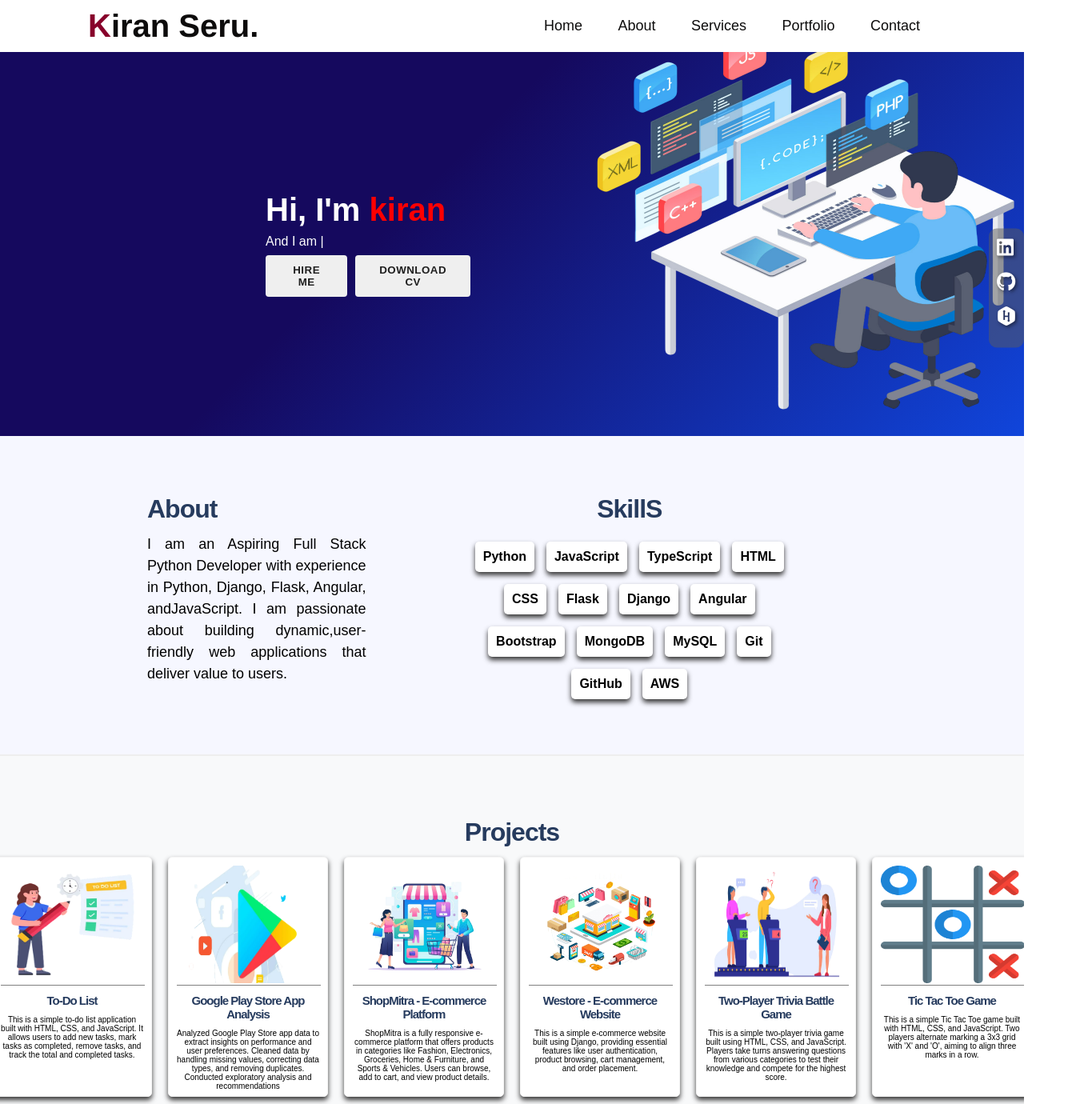
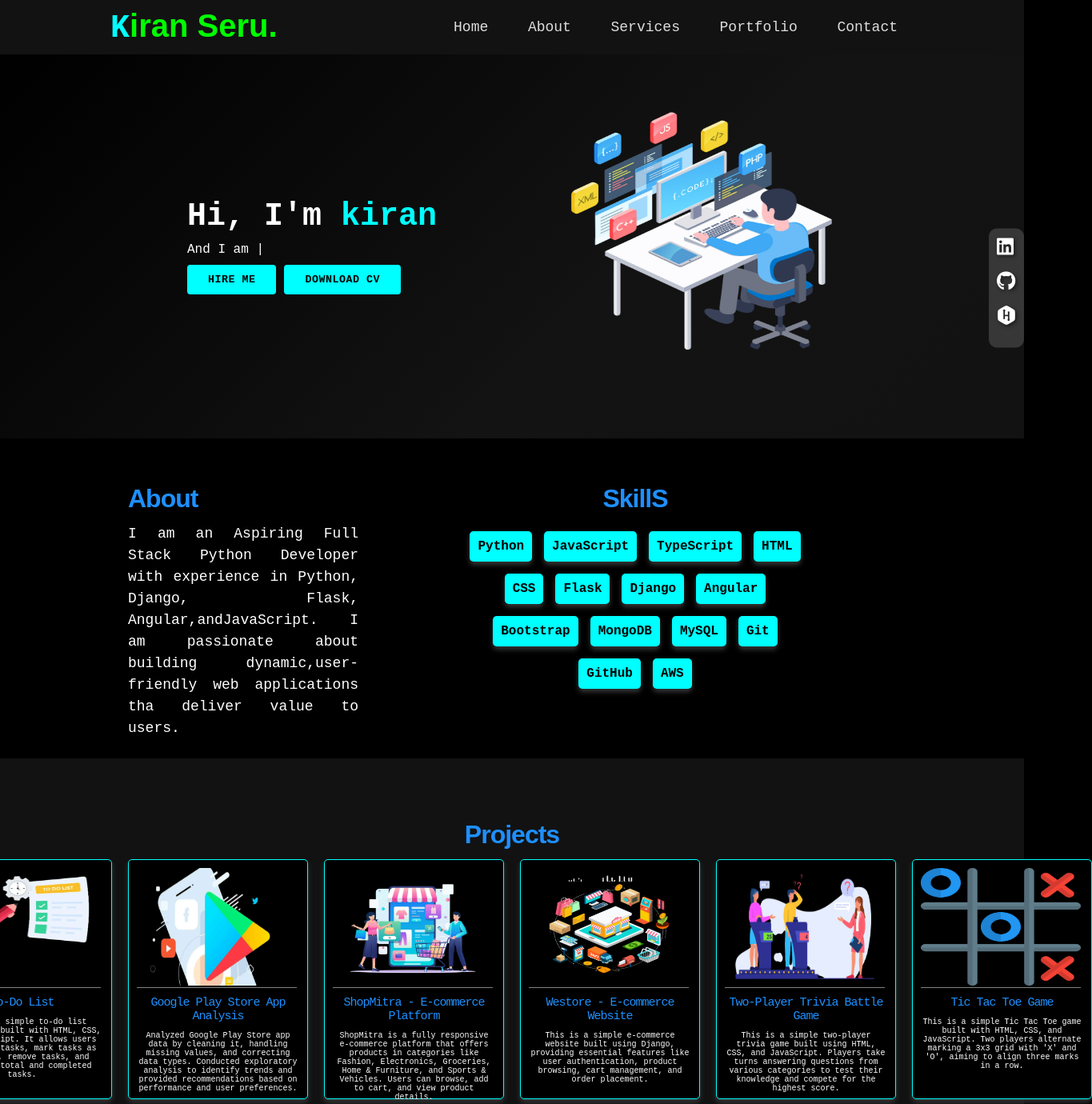
Before and after one commit to kiranS-2506/portfolio, a plain HTML site: page index.html in a window 1280 px wide. Shown: the top 1380 px of the page at 80% size, 1365 px wide, since content can reach past the window. Drawn offline with nearby package versions, Linux system fonts and the light colour scheme.

Commit message:
ColorsUpdate

```diff
--- a/index.html
+++ b/index.html
@@ -5,6 +5,7 @@
     <meta charset="UTF-8">
     <meta name="viewport" content="width=device-width, initial-scale=1.0">
     <title>Document</title>
+    <link href="https://fonts.googleapis.com/css2?family=Montserrat:wght@700&family=Open+Sans:wght@300;400&display=swap" rel="stylesheet">
     <link rel="stylesheet" href="https://cdnjs.cloudflare.com/ajax/libs/font-awesome/6.7.2/css/all.min.css">
     <link rel="stylesheet" href="style.css">
 
@@ -92,9 +93,7 @@
             <div class="about-section">
                 <div class="about-me">
                     <h2 class="headings">About</h2>
-                    <p>I am an Aspiring Full Stack Python Developer with experience in Python, Django, Flask, Angular,
-                        andJavaScript. I am passionate about building dynamic,user-friendly web applications that
-                        deliver value to users.</p>
+                    <p>I am an Aspiring Full Stack Python Developer with experience in Python, Django, Flask, Angular,andJavaScript. I am passionate about building dynamic,user-friendly web applications tha deliver value to users.</p>
                 </div>
 
                 <div class="skills section-content" id="skills">
@@ -169,33 +168,33 @@
             <div class="project">
                 <div class="mywork">
                     <img src="./images/Todo-Photoroom.png" alt="playstore" class="proj-img">
-                    <div class="icons"><a href=""><i class="fa-brands fa-github proj-icons"></i></a><a href=""><i class="fa-solid fa-eye proj-icons"></i></a></div>
+                    <div class="icons"><a href="https://github.com/kiranS-2506/TOdo"><i class="fa-brands fa-github proj-icons"></i></a><a href="#"><i class="fa-solid fa-eye proj-icons"></i></a></div>
                     <p class="proj-head">To-Do List</p>
                     <p>This is a simple to-do list application built with HTML, CSS, and JavaScript. It allows users to add new tasks, mark tasks as completed, remove tasks, and track the total and completed tasks.</p>
 
                 </div>
                 <div class="mywork">
                     <img src="./images/playstore2-Photoroom.png" alt="playstore" class="proj-img">
-                    <div class="icons"><a href=""><i class="fa-brands fa-github proj-icons"></i></a><a href=""><i class="fa-solid fa-eye proj-icons"></i></a></div>
+                    <div class="icons"><a href="https://github.com/kiranS-2506/python" target="_blank"><i class="fa-brands fa-github proj-icons"></i></a><a href="#"><i class="fa-solid fa-eye proj-icons"></i></a></div>
                     <p class="proj-head">Google Play Store App Analysis</p>
-                    <p>Analyzed Google Play Store app data to extract insights on performance and user preferences. Cleaned data by handling missing values, correcting data types, and removing duplicates. Conducted exploratory analysis and recommendations</p>
+                    <p>Analyzed Google Play Store app data by cleaning it, handling missing values, and correcting data types. Conducted exploratory analysis to identify trends and provided recommendations based on performance and user preferences.</p>
                 </div>
                 <div class="mywork">
                         <img src="./images/shopmitra-Photoroom.png" alt="playstore" class="proj-img">
-                        <div class="icons"><a href=""><i class="fa-brands fa-github proj-icons"></i></a><a href=""><i class="fa-solid fa-eye proj-icons"></i></a></div>
+                        <div class="icons"><a href="https://github.com/kiranS-2506/ShopMitra-project" target="_blank"><i class="fa-brands fa-github proj-icons"></i></a><a href="https://shopmitra.netlify.app/" target="_blank"><i class="fa-solid fa-eye proj-icons"></i></a></div>
                         <p class="proj-head">ShopMitra - E-commerce Platform</p>
                         <p>ShopMitra is a fully responsive e-commerce platform that offers products in categories like Fashion, Electronics, Groceries, Home & Furniture, and Sports & Vehicles. Users can browse, add to cart, and view product details.</p>
 
                 </div>
                 <div class="mywork">
                     <img src="./images/ecommerce-Westore-Photoroom.png" alt="playstore" class="proj-img">
-                    <div class="icons"><a href=""><i class="fa-brands fa-github proj-icons"></i></a><a href=""><i class="fa-solid fa-eye proj-icons"></i></a></div>
+                    <div class="icons"><a href="https://github.com/kiranS-2506/Django_project" target="_blank"><i class="fa-brands fa-github proj-icons"></i></a><a href="https://kiran2506.pythonanywhere.com/" target="_blank"><i class="fa-solid fa-eye proj-icons"></i></a></div>
                     <p class="proj-head">Westore - E-commerce Website</p>
                     <p>This is a simple e-commerce website built using Django, providing essential features like user authentication, product browsing, cart management, and order placement.</p>
                 </div>
                 <div class="mywork">
                     <img src="./images/quizgame-Photoroom.png" alt="playstore" class="proj-img">
-                    <div class="icons"><a href=""><i class="fa-brands fa-github proj-icons"></i></a><a href=""><i class="fa-solid fa-eye proj-icons"></i></a></div>
+                    <div class="icons"><a href="https://github.com/kiranS-2506/Trivia-game" target="_blank"><i class="fa-brands fa-github proj-icons"></i></a><a href=""><i class="fa-solid fa-eye proj-icons"></i></a></div>
                     <p class="proj-head">Two-Player Trivia Battle Game</p>
                     <p>This is a simple two-player trivia game built using HTML, CSS, and JavaScript. Players take turns answering questions from various categories to test their knowledge and compete for the highest score.</p>
                 </div>
--- a/style.css
+++ b/style.css
@@ -1,7 +1,7 @@
 * {
     margin: 0;
     padding: 0;
-    font-family: 'Poppins', sans-serif;
+    font-family: 'Roboto Mono', monospace;
     box-sizing: border-box;
 }
 
@@ -18,14 +18,15 @@ a,img,time,input,label,select,button,textarea,i {
 }
 
 body {
-    background: #ffff;
+    background: #000;
+    color: #fff;
     transition: 0.25s ease-in-out;
 
 }
 
 header {
-    padding-inline: 100px;
-    background-color: #fff;
+    padding-inline: 10% 10%;
+    background-color: #121212;;
 }
 
 #navbar {
@@ -40,12 +41,12 @@ header {
 
 header .logo {
     font-size: 40px;
-    font-family: 'Franklin Gothic Medium', 'Arial Narrow';
-    color: #0d0c0c
+    font-family: 'Bebas Neue', sans-serif;
+    color: #00FF00;
 }
 
 header .l {
-    color: #87002b
+    color: #00FFFF;
 }
 
 
@@ -57,7 +58,7 @@ nav ul li {
 }
 
 nav ul li a {
-    color: #0d0c0c;
+    color: #ddd;;
     text-decoration: none;
     font-size: 18px;
     position: relative;
@@ -67,7 +68,7 @@ header nav ul li a::after {
     content: '';
     width: 0;
     height: 3px;
-    background: #2a2ab1;
+    background: #00FFFF;;
     position: absolute;
     left: 0;
     bottom: -6px;
@@ -77,57 +78,54 @@ header nav ul li a::after {
 
 header nav ul li a:hover::after {
     width: 100%;
-    color: #87002b;
+    color:  #00FF00;
 }
 
 .section1 {
-    width: 100%;
+    width:100%;
     height: 60vh;
-    background: #1045db;
-    background: -webkit-linear-gradient(135deg, #1045db 0%, #15095e 60%, #15095e 99%);
+    background: linear-gradient(135deg, #000000 0%, #131313 60%, #121212 99%);
     background-size: cover;
     display: flex;
+    justify-content: center;
     align-items: center;
-    justify-content: center;
 }
 
 .head-text h1 {
+    color: #fff;
     font-size: 40px;
 }
 
 .head-text h1 span {
-    color: red;
+    color: #00FFFF;
 }
 
 .container {
-    padding-inline: 20rem 20rem;
+    padding-inline: 10% 10%;
     display: flex;
     flex-direction: row;
-    justify-content: center;
     align-items: center;
-    gap: 40px;
+    justify-content: space-between;
     box-sizing: border-box;
-    width: 100%; /* Ensure the container uses full width */
 }
 
 .head-content {
+    width: 50%;
     color: #fff;
     display: flex;
     flex-direction: column;
-    gap: 8px;
-    max-width: 40%; /* Limit text width */
-    min-width: 30%; /* Ensure a minimum width to prevent shrinking */
+    gap: 10px;
     flex-shrink: 0;
 }
 
 
 .head-img {
+    flex-shrink: 0;
     width: 50%;
-    flex-shrink: 0;
 }
 .head-img img{
-    width:50rem;
-    height:40rem;
+    width:500px;
+    height:400px;
 }
 
 .btn-group {
@@ -137,7 +135,9 @@ header nav ul li a:hover::after {
 
 .btn {
     max-width: max-content;
-    color: hsl(0, 0%, 12%);
+    color: #000;
+    background-color: #00FFFF;
+    border: 1px solid #00FFFF;
     font-weight: 700;
     text-transform: uppercase;
     letter-spacing: 0.5px;
@@ -146,16 +146,13 @@ header nav ul li a:hover::after {
     border-radius: 4px;
     transition: 0.25s ease-in-out;
 }
-main {
-    overflow-x: hidden;
-}
 
 .tooltip {
     position: absolute;
     right: 15px;
-    background: hsl(0, 0%, 0%);
+    background: #00FFFF;
     min-width: max-content;
-    color: #ffffff;
+    color: #000;
     font-size: 15px;
     font-weight: 700;
     padding: 5px 10px;
@@ -185,7 +182,7 @@ main {
 .hero-social-link {
     display: block;
     margin-bottom: 15px;
-    color: #195d65;
+    color:#00FFFF;;
     font-size: 1.5rem;
     text-decoration: none;
     transition: color 0.3s;
@@ -195,7 +192,7 @@ main {
 
 .hero-social-link i {
     font-size: 1.5rem;
-    color: #ffffff;
+    color: #fff;
     font-weight: 500;
 }
 
@@ -204,43 +201,25 @@ main {
     opacity: 1;
 }
 .headings{
+    font-family: 'Bebas Neue', sans-serif;
     font-size: 32px;
     line-height: 42px;
-    color: #263b5e;
+    color: #1E90FF;
     margin: 0 0 10px;
     font-weight: 600;
     letter-spacing: -1px;
 }
 
-.about {
-    display: flex;
-    justify-content: center;
-    align-items: center;
-    padding: 2rem;
-
-}
 .about-content{
-    width:70vw;
+    padding-inline: 10% 10%;
 
 }
 
 .section-subtitle {
-    color: #0d0c0c;
+    color: #ddd;
     text-decoration: underline;
 }
 
-.section-title {
-    background-clip: content-box;
-    background: linear-gradient(to left, #5421c3, #5f0f40, #2a2ab1, orange, red,#5421c3);
-    -webkit-background-clip: text;
-    color: transparent;
-
-
-}
-
-.section-text {
-    color: #0d0c0c;
-}
 
 .popup {
     display: none;
@@ -249,7 +228,7 @@ main {
     top: 0;
     width: 100%;
     height: 100%;
-    background-color: rgba(0, 0, 0, 0.5);
+    background-color: #121212;
     justify-content: center;
     align-items: center;
     z-index: 1000;
@@ -259,7 +238,7 @@ main {
     display: flex;
     flex-direction: column;
     align-items: center;
-    background-color: white;
+    background-color:#121212;
     padding: 40px;
     border-radius: 10px;
     text-align: center;
@@ -268,7 +247,7 @@ main {
 
 .close-btn {
     font-size: 30px;
-    color: #333;
+    color: #ddd;
     position: absolute;
     top: 10px;
     right: 10px;
@@ -300,8 +279,8 @@ main {
 .about{
     width:100%;
     height: 400px;
-    background-color:  #f6f7ff;
-    border-bottom: 2px solid #eee;
+    background-color:  #000;
+    border-bottom: 2px solid #000000;
     display: flex;
     align-items: center;
     justify-content: center;
@@ -313,6 +292,7 @@ main {
     font-size: 18px;
     font-weight: 300;
     line-height:1.5;
+    word-spacing:-0.5px;
 
 }
 .about-section{
@@ -368,9 +348,10 @@ main {
     padding: 10px;
     display: flex;
     justify-content: center;
+    color:#000;
     font-weight: 700;
     align-items: center;
-    background: #fff;
+    background: #00ffff;
     border-radius: 5px;
     box-shadow: 0 4px 6px #373737;
     transition: transform 0.3s, box-shadow 0.3s;
@@ -382,7 +363,7 @@ main {
     box-shadow: 0 8px 16px rgba(0, 0, 0, 0.2);
 }
 .projects-section{
-    background-color: #f8f9fa;
+    background-color: #121212;;
     display: flex;
     flex-direction: column;
     align-items: center;
@@ -400,12 +381,13 @@ main {
     gap:20px;
 }
 .mywork{
-    width: 200px;
+    width: 225px;
     height:300px;
     font-size: 10px;
+    font-weight: 400;
     padding: 10px;
-    background-color: #fff;
-    border: 1px whitesmoke solid;
+    background-color: #000;
+    border: 1px solid #00FFFF;
     border-radius: 5px;
     text-align: center;
     align-items: center;
@@ -433,8 +415,9 @@ main {
     font-size: 20px;
     font-weight: 800;
     border: 1px solid black;
-    color: #0d0c0c;
-    background-color: white;
+    color: #000;;
+    background-color: #00ffff;
+    border: 1px solid #00FFFF;
     border-radius: 50%;
     transition: transform 1s, box-shadow 0.3s;
 }
@@ -443,21 +426,21 @@ main {
 }
 .proj-icons:hover{
     transform: scale(1.02);
-    background-color: #15095e;
-    color:white;
+    background-color: #00FF00;
+    color:#000;
 }
 .proj-head{
     margin-bottom: 10px;
     margin-top: 10px;
     font-size: 15px;
-    color: #263b5e;
+    color:#1E90FF;
     margin: 10 0 10px;
-    font-weight: 600;
+    font-weight: 400;
     letter-spacing: -1px;
 
 }
 .proj-img{
-    width:180px;
+    width:200px;
     height: 150px;
     border-bottom: 1px solid gray;
     padding-bottom: 2px;
```
